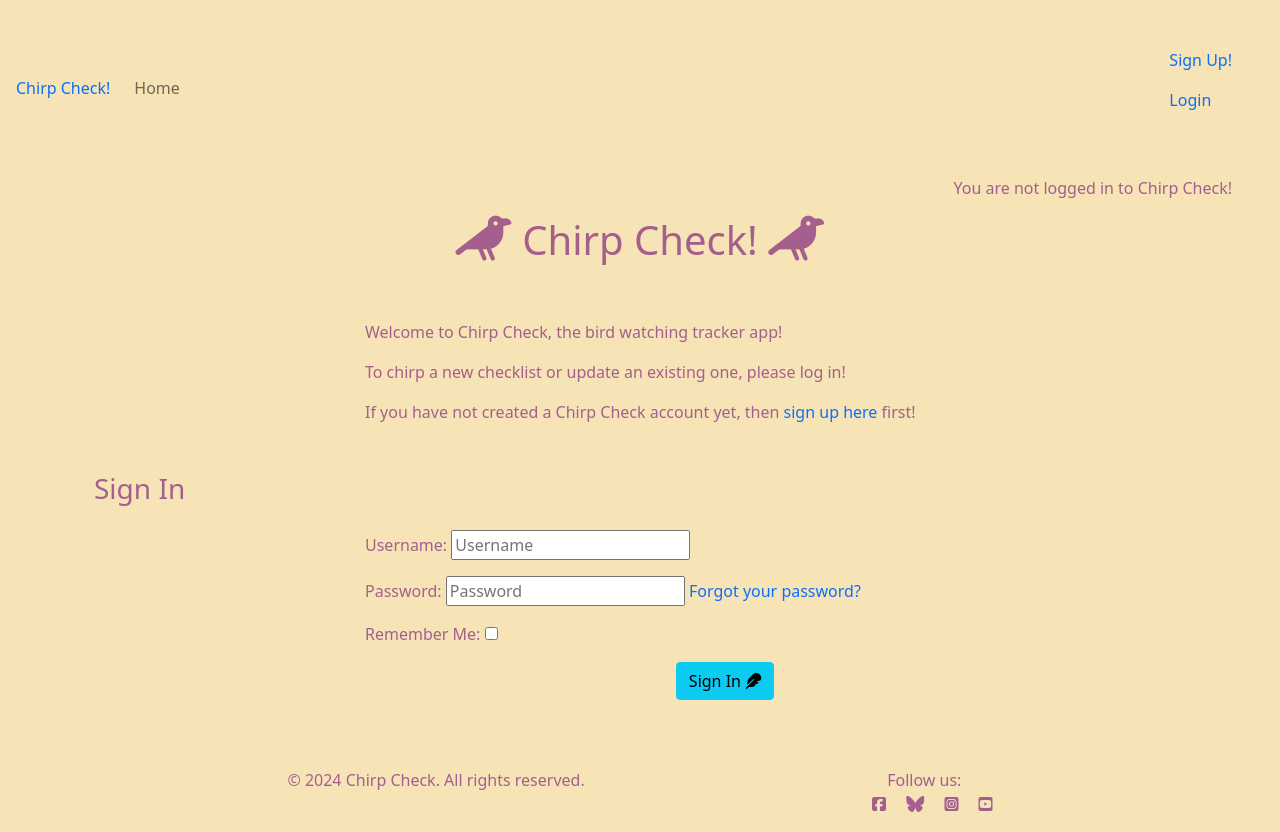
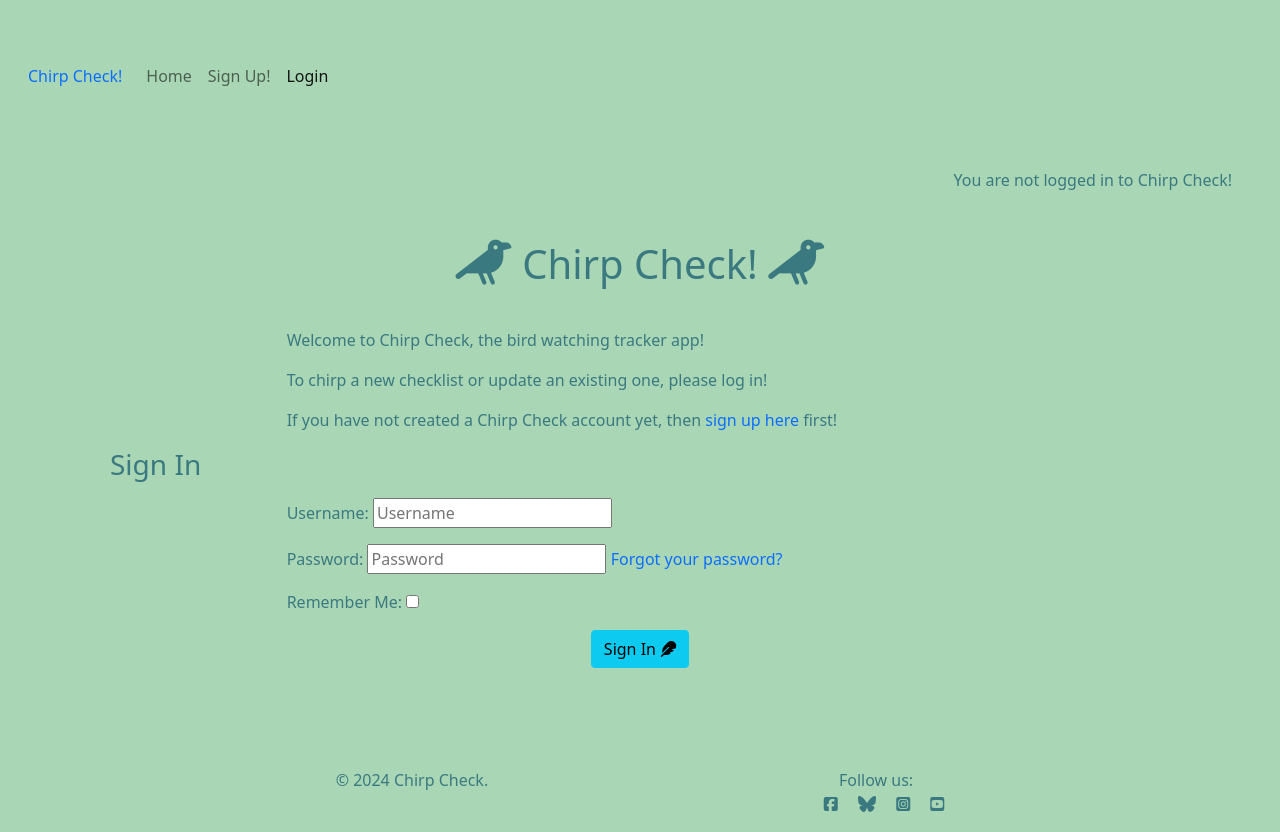
Before and after one commit to SummonerSkies/chirp-check, a Django app: page /accounts/login/ in a window 1280 px wide. Run offline with Django 4.2, Linux system fonts and the light colour scheme; some libraries are stand-ins or nearby versions.

Commit message:
updating

```diff
--- a/chirp_check/settings.py
+++ b/chirp_check/settings.py
@@ -28,7 +28,7 @@ TEMPLATES_DIR = os.path.join(BASE_DIR, 'templates')
 SECRET_KEY = os.environ.get('SECRET_KEY')
 
 # SECURITY WARNING: don't run with debug turned on in production!
-DEBUG = False
+DEBUG = True
 
 ALLOWED_HOSTS = ['8000-summonerskie-chirpcheck-3yrmncd34fa.ws.codeinstitute-ide.net',
                 'chirp-check-ddace85f08c7.herokuapp.com']
--- a/static/css/style.css
+++ b/static/css/style.css
@@ -4,17 +4,14 @@ html, body {
 }
 
 /* Body */
-
 body {
-  background-color: #f6e3b6;
-  color: #a55f8d;
+  background-color: #a9d6b4;
+  color: #3b7981;
   min-height: 100vh;
   margin: 1rem;
   padding-bottom: 1.5rem;
-  padding-bottom: 1.5rem;
   display:flex;
   flex-direction:column;
-  justify-content:center;
 }
 
 .content {
@@ -56,47 +53,9 @@ main {
 }
 
 
-a:link {
+a:link, a:visited, a:hover, a:active {
   text-decoration: none;
 }
-
-a:visited {
-  text-decoration: none;
-}
-
-a:hover {
-  text-decoration: none;
-}
-
-a:active {
-  text-decoration: none;
-}
-
-/* checklist styling */
-.custom-card {
-  background-color: #fff; /* Card background color */
-  border-radius: 8px; /* Rounded corners */
-  box-shadow: 0 4px 8px rgba(0, 0, 0, 0.1); /* Shadow effect */
-  padding: 20px; /* Padding around the content */
-  margin-top: 1.5em; /* Space above the card */
-}
-
-.checklist-details {
-  display: flex;
-  justify-content: space-between; /* Ensures space between left and right content */
-  align-items: center; /* Vertically centers the left-side content */
-  margin-top: 1em;
-}
-
-.left-side {
-  flex: 1; /* Left side takes up remaining space */
-  text-align: left; /* Ensures text on the left side is aligned to the left */
-}
-
-.right-side {
-  text-align: right; /* Aligns text on the right side */
-}
-
 
 /* general body styling */
 div {
@@ -154,10 +113,3 @@ footer {
   justify-content: space-evenly;
   list-style-type: none;
 }
-
-.footer {
-  bottom: 1.5rem;
-  padding: 20px 0;
-  width: 100%;
-  height: 2.5rem;
-}
--- a/templates/account/login.html
+++ b/templates/account/login.html
@@ -1,20 +1,20 @@
 {% extends "base.html" %}
+{% load i18n %}
 
-{% load i18n %}
-{% load account socialaccount %}
-
-{% block head_title %}{% trans "Sign In" %}{% endblock %}
+{% block head_title %}
+{% trans "Sign In" %}
+{% endblock %}
 
 {% block content %}
 <div class="container">
-    <div class="row justify-content-center">
+    <div>
         <div class="col-md-8 mt-3 offset-md-2">
             <p>{% blocktrans %}Welcome to Chirp Check, the bird watching tracker app!</p>
             <p>To chirp a new checklist or update an existing one, please log in!</p>
             <p>If you have not created a Chirp Check account yet, then <a class="link" href="{{ signup_url }}">sign up here</a> first!{% endblocktrans %}</p>
         </div>
     </div>
-    <div class="row justify-content-center">
+    <div>
         <h3>{% trans "Sign In" %}</h3>
         <div class="col-md-8 mt-3 offset-md-2">
             <form class="login" method="POST" action="{% url 'account_login' %}">
--- a/templates/base.html
+++ b/templates/base.html
@@ -1,4 +1,5 @@
 {% load static %}
+{% url 'chirpcheck:index' as home_url %}
 {% url 'chirpcheck:index' as index_url %}
 {% url 'account_login' as login_url %}
 {% url 'account_signup' as signup_url %}
@@ -10,7 +11,9 @@
 <head>
     <meta charset="UTF-8">
     <meta name="viewport" content="width=device-width, initial-scale=1.0">
-
+    <meta name="description"
+        content="Chirp Check. A simple checklist app for birdwatchers to help you keep track of birds you've seen.">
+    <meta name="keywords" content="bird, birds, chirp check, checklist, watchlist, app, checklist app, bird tracker, tracker">
     <!-- Page Title -->
     <title>Chirp Check! The Birdwatching Checklist App</title>
 
@@ -32,45 +35,39 @@
 
     <body class="d-flex flex-column h-100 main-bg">
 
-<!-- Header Section -->
-<header>
-    <!-- NAV BAR -->
+<!-- Navigation Bar -->
 <nav class="navbar navbar-expand-sm navbar-light">
-        <!-- <div class="container-fluid"> -->
-            <a class="navbar-look" href="{% url 'chirpcheck:index' %}">Chirp
-                Check!</a>
+    <div class="container-fluid">
+        <a class="navbar-look" href="{% url 'chirpcheck:index' %}">Chirp Check!</a>
         <button class="navbar-toggler" type="button" data-bs-toggle="collapse" data-bs-target="#navbarText"
             aria-controls="navbarText" aria-expanded="false" aria-label="Toggle navigation"><span
                 class="navbar-toggler-icon"></span>
         </button>
         <div class="collapse navbar-collapse" id="navbarText">
-                <ul class="navbar-nav me-auto mb-2 mb-md-0">
+            <ul class="navbar-nav me-auto mb-2 mb-lg-0">
                 <li class="nav-item">
-                        <a class="nav-link {% if request.path == home_url %}active{% endif %}" aria-current="page"
+                    <a class="nav-link {% if request.path == home_url %}active" aria-current="page{% endif %}"
                         href="{% url 'chirpcheck:index' %}">Home</a>
                 </li>
-                </ul>
-                <ul>
                 {% if user.is_authenticated %}
                 <li class="nav-item">
-                        <a class="nav-link {% if request.path == logout_url %}active{% endif %}" aria-current="page"
-                            href="{% url 'account_logout' %}"><i class="fa-solid fa-right-from-bracket" style="color:black"></i> Logout</a>
+                    <a class="nav-link {% if request.path == logout_url %}active" aria-current="page{% endif %}"
+                        href="{% url 'account_logout' %}"><i class="fa-solid fa-right-from-bracket"
+                            style="color:black"></i> Logout</a>
                 </li>
                 {% else %}
                 <li class="nav-item">
-                        <a class="nav-link {% if request.path == signup_url %}active{% endif %}" aria-current="page"
+                    <a class="nav-link {% if request.path == signup_url %}active" aria-current="page" aria-current="page{% endif %}"
                         href="{% url 'account_signup' %}">Sign Up!</a>
                 </li>
                 <li class="nav-item">
-                        <a class="nav-link {% if request.path == login_url %}active{% endif %}" aria-current="page"
+                    <a class="nav-link {% if request.path == login_url %}active" aria-current="page{% endif %}" aria-current="page"
                         href="{% url 'account_login' %}">Login</a>
                 </li>
                 {% endif %}
             </ul>
-                <span class="navbar-text text-muted">
-                </span>
         </div>
-        <!-- </div> -->
+    </div>
 </nav>
         <div id="login-confirm">
             {% if user.is_authenticated %}
@@ -84,7 +81,6 @@
             <i class="fa-solid fa-crow" style="font-size:45px"></i> Chirp Check! <i class="fa-solid fa-crow" style="font-size:45px"></i>
             </h1>
         </div>
-</header>
 
 <!-- Content Section, linked to templates -->
 <main class="content">
@@ -110,7 +106,7 @@
 </main>
 
 <footer class="footer mt-auto py-3 dark-bg">
-    <p class="m-0 text-center">{% block copyright %}&copy; 2024 Chirp Check. All rights reserved.{% endblock %}</p>
+    <p class="m-0 text-center">{% block copyright %}&copy; 2024 Chirp Check.{% endblock %}</p>
     <p class="m-0 text-center">Follow us:<br /><i class="fab fa-facebook-square ms-3"></i>
         <i class="fa-brands fa-bluesky ms-3"></i>
         <i class="fab fa-instagram-square ms-3"></i>
@@ -126,9 +122,7 @@
 <script src="https://cdn.jsdelivr.net/npm/bootstrap@5.0.1/dist/js/bootstrap.bundle.min.js"
     integrity="sha384-gtEjrD/SeCtmISkJkNUaaKMoLD0//ElJ19smozuHV6z3Iehds+3Ulb9Bn9Plx0x4" crossorigin="anonymous">
 </script>
+{% endblock %}
 
-
-{% endblock %}
 </body>
-
 </html>
```
Also changed, not shown: check/templates/check/add_bird.html (+9 -7 lines), check/templates/check/my_checklist.html (+28 -14 lines), 1 other file. Lines whose indentation alone changed are shown as unchanged.
